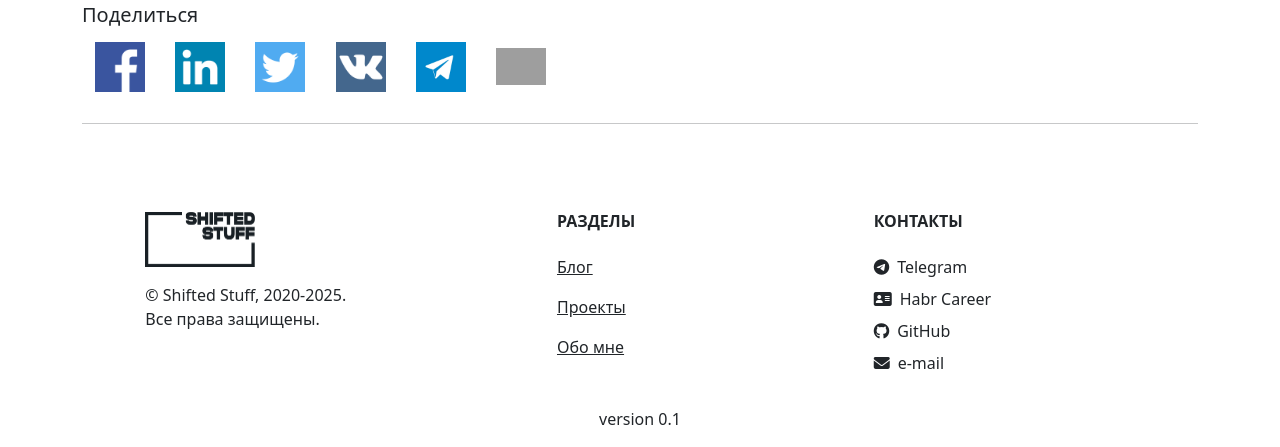
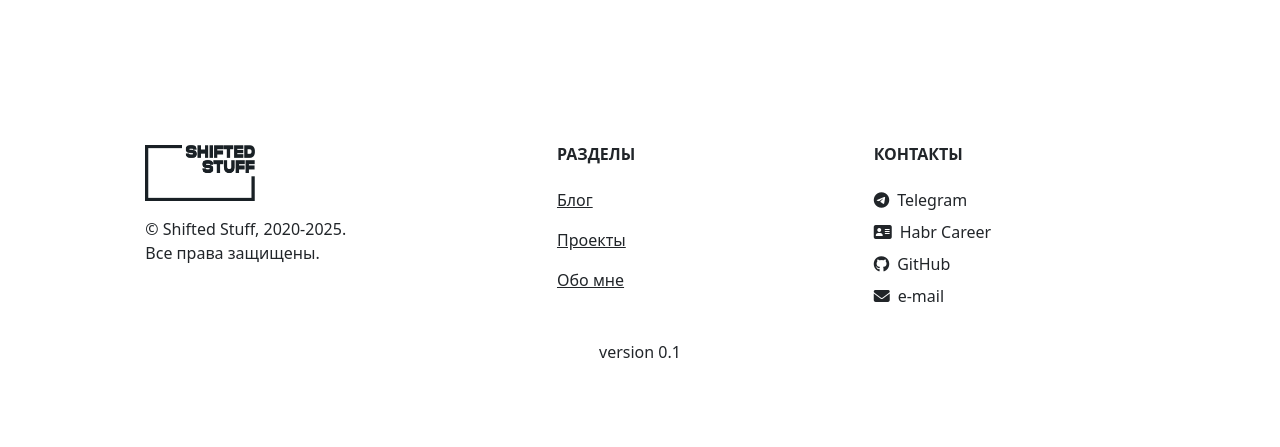
Before and after one commit to askopintsev/shiftedblog, a Django app: template shiftedblog/templates/blog/post/detail.html in a window 1280 px wide. Shown: the part 420-867 px from the top of the page. After the commit the page ends 778 px from the top, so only its background shows below. Run offline with Django 3.2, Linux system fonts and the light colour scheme; the template is opened without the code that fills it, so the values that code supplies are empty; parts of the project's set-up code (start-up, migrations or seed data) failed here and were passed over; some libraries are stand-ins or nearby versions; grey boxes are pictures that could not be loaded.

Commit message:
update templates

```diff
--- a/shiftedblog/templates/blog/base.html
+++ b/shiftedblog/templates/blog/base.html
@@ -13,22 +13,22 @@
           integrity="sha384-BmbxuPwQa2lc/FVzBcNJ7UAyJxM6wuqIj61tLrc4wSX0szH/Ev+nYRRuWlolflfl" rel="stylesheet">
     <link href="{% static 'blog/css/' %}blog.css" rel="stylesheet">
     <!-- favicon-->
-    <link rel="apple-touch-icon" sizes="57x57" href="{% static 'img/favicons/' %}apple-icon-57x57.png">
-    <link rel="apple-touch-icon" sizes="60x60" href="{% static 'img/favicons/' %}apple-icon-60x60.png">
-    <link rel="apple-touch-icon" sizes="72x72" href="{% static 'img/favicons/' %}apple-icon-72x72.png">
-    <link rel="apple-touch-icon" sizes="76x76" href="{% static 'img/favicons/' %}apple-icon-76x76.png">
-    <link rel="apple-touch-icon" sizes="114x114" href="{% static 'img/favicons/' %}apple-icon-114x114.png">
-    <link rel="apple-touch-icon" sizes="120x120" href="{% static 'img/favicons/' %}apple-icon-120x120.png">
-    <link rel="apple-touch-icon" sizes="144x144" href="{% static 'img/favicons/' %}apple-icon-144x144.png">
-    <link rel="apple-touch-icon" sizes="152x152" href="{% static 'img/favicons/' %}apple-icon-152x152.png">
-    <link rel="apple-touch-icon" sizes="180x180" href="{% static 'img/favicons/' %}apple-icon-180x180.png">
-    <link rel="icon" type="image/png" sizes="192x192"  href="{% static 'img/favicons/' %}android-icon-192x192.png">
-    <link rel="icon" type="image/png" sizes="32x32" href="{% static 'img/favicons/' %}favicon-32x32.png">
-    <link rel="icon" type="image/png" sizes="96x96" href="{% static 'img/favicons/' %}favicon-96x96.png">
-    <link rel="icon" type="image/png" sizes="16x16" href="{% static 'img/favicons/' %}favicon-16x16.png">
-    <link rel="manifest" href="{% static 'img/favicons/' %}manifest.json">
+    <link rel="apple-touch-icon" sizes="57x57" href="{% static 'blog/icons/favicons/' %}apple-icon-57x57.png">
+    <link rel="apple-touch-icon" sizes="60x60" href="{% static 'blog/icons/favicons/' %}apple-icon-60x60.png">
+    <link rel="apple-touch-icon" sizes="72x72" href="{% static 'blog/icons/favicons/' %}apple-icon-72x72.png">
+    <link rel="apple-touch-icon" sizes="76x76" href="{% static 'blog/icons/favicons/' %}apple-icon-76x76.png">
+    <link rel="apple-touch-icon" sizes="114x114" href="{% static 'blog/icons/favicons/' %}apple-icon-114x114.png">
+    <link rel="apple-touch-icon" sizes="120x120" href="{% static 'blog/icons/favicons/' %}apple-icon-120x120.png">
+    <link rel="apple-touch-icon" sizes="144x144" href="{% static 'blog/icons/favicons/' %}apple-icon-144x144.png">
+    <link rel="apple-touch-icon" sizes="152x152" href="{% static 'blog/icons/favicons/' %}apple-icon-152x152.png">
+    <link rel="apple-touch-icon" sizes="180x180" href="{% static 'blog/icons/favicons/' %}apple-icon-180x180.png">
+    <link rel="icon" type="image/png" sizes="192x192"  href="{% static 'blog/icons/favicons/' %}android-icon-192x192.png">
+    <link rel="icon" type="image/png" sizes="32x32" href="{% static 'blog/icons/favicons/' %}favicon-32x32.png">
+    <link rel="icon" type="image/png" sizes="96x96" href="{% static 'blog/icons/favicons/' %}favicon-96x96.png">
+    <link rel="icon" type="image/png" sizes="16x16" href="{% static 'blog/icons/favicons/' %}favicon-16x16.png">
+    <link rel="manifest" href="{% static 'blog/icons/favicons/' %}manifest.json">
     <meta name="msapplication-TileColor" content="#ffffff">
-    <meta name="msapplication-TileImage" content="{% static 'img/favicons/' %}ms-icon-144x144.png">
+    <meta name="msapplication-TileImage" content="{% static 'blog/icons/favicons/' %}ms-icon-144x144.png">
     <meta name="theme-color" content="#ffffff">
     <!-- CSS tweak for very custom css now for footer-->
     {% block css %}{% endblock css %}
--- a/shiftedblog/templates/blog/post/detail.html
+++ b/shiftedblog/templates/blog/post/detail.html
@@ -1,5 +1,4 @@
 {% extends "blog/base.html" %}
-{% load static %}
 
 {% block title %}{{ post.title }} | Shifted Stuff{% endblock %}
 
@@ -27,8 +26,8 @@
 </div>
 
 <div class="container">
-    <div class="container-fluid mb-4 p-0">
-        <img class="img-fluid" src="{% static '/' %}{{ post.cover_image }}">
+    <div class="container-fluid mb-4 p-0 d-flex justify-content-center align-items-center">
+        <img class="img-fluid" src="{{ post.cover_image.url|urlencode }}">
     </div>
     {% if post.cover_image_credits %}
         <figure>
@@ -59,7 +58,7 @@
                         <img alt="post_cover_image"
                              class="img-responsive rounded mx-auto my-auto"
                              height=158px
-                             src="{% static '/' %}{{ post.cover_image }}"
+                             src="media/{{ post.cover_image.url|urlencode }}"
                              width=auto>
                     </div>
                     <div class="col p-4 d-flex flex-column position-static">
@@ -86,7 +85,7 @@
                         <img alt="post_cover_image"
                              class="img-responsive rounded mx-auto my-auto"
                              height=158px
-                             src="{% static '/' %}{{ post.cover_image }}"
+                             src="media/{{ post.cover_image.url|urlencode }}"
                              width=auto>
                     </div>
                     <div class="col p-4 d-flex flex-column position-static">
--- a/shiftedblog/templates/blog/post/list.html
+++ b/shiftedblog/templates/blog/post/list.html
@@ -16,7 +16,7 @@
         <div class="col-sm-6 col-lg-4 mb-3">
             <div class="card mb-3 h-100 border rounded overflow-hidden shadow-sm">
                 <a href="{{ post.get_absolute_url }}">
-                    <img class="card-img-top" src="{% static '/' %}{{ post.cover_image }}" alt="{{ post.title }}">
+                    <img class="card-img-top" src="media/{{ post.cover_image }}" alt="{{ post.title }}">
                 </a>
                 <div class="card-body">
                     <a href="{{ post.get_absolute_url }}" class="text-decoration-none text-reset">
--- a/shiftedblog/templates/blog/post/social_buttons.html
+++ b/shiftedblog/templates/blog/post/social_buttons.html
@@ -2,40 +2,24 @@
 
 <h5>Поделиться</h5>
 <input class="visually-hidden" id="pageLink" type="text"
-       value="{{ request.build_absolute_uri }}{{ post.get_absolute_url }}">
+       value="{{ request.build_absolute_uri }}">
 <div class="row">
     <div class="col-sm-12">
         <button class="btn" type="button">
-            <a href="https://www.facebook.com/sharer/sharer.php?u={{ request.build_absolute_uri }}{{ post.get_absolute_url }}"
+            <a href="http://vk.com/share.php?url={{ request.build_absolute_uri }}"
                rel="nofollow" style="text-decoration: none" target="_blank">
-                <img src="{% static 'img/template/' %}facebook.png" width="50px">
+                <img src="{% static 'blog/icons/template/' %}vk.png" width="25px">
             </a>
         </button>
         <button class="btn" type="button">
-            <a href="http://www.odnoklassniki.ru/dk?st.cmd=addShare&st.s=1&st._surl={{ request.build_absolute_uri }}{{ post.get_absolute_url }}"
+            <a href="https://t.me/share/url?url={{ request.build_absolute_uri }}&text={{ post.title }}"
                rel="nofollow" style="text-decoration: none" target="_blank">
-                <img src="{% static 'img/template/' %}linkedin.png" width="50px">
+                <img src="{% static 'blog/icons/template/' %}telegram.jpg" width="25px">
             </a>
         </button>
-        <button class="btn" type="button">
-            <a href="https://twitter.com/share?url={{ request.build_absolute_uri }}{{ post.get_absolute_url }}"
-               rel="nofollow" style="text-decoration: none" target="_blank">
-                <img src="{% static 'img/template/' %}twitter.png" width="50px">
-            </a>
+        <button class="btn btn-block" type="button" onclick="myFunction()">
+            <img src="{% static 'blog/icons/template/' %}link.png" width="25px">
         </button>
-        <button class="btn" type="button">
-            <a href="http://vk.com/share.php?url={{ request.build_absolute_uri }}{{ post.get_absolute_url }}"
-               rel="nofollow" style="text-decoration: none" target="_blank">
-                <img src="{% static 'img/template/' %}vk.png" width="50px">
-            </a>
-        </button>
-        <button class="btn" type="button">
-            <a href="https://t.me/share/url?url={{ request.build_absolute_uri }}{{ post.get_absolute_url }}&text={{ post.title }}"
-               rel="nofollow" style="text-decoration: none" target="_blank">
-                <img src="{% static 'img/template/' %}telegram.jpg" width="50px">
-            </a>
-        </button>
-        <button class="btn btn-block" type="button" onclick="myFunction()"><img src="{% static 'img/template/' %}link.png" width="50px"></button>
     </div>
 </div>
 
```
Also changed, not shown: shiftedblog/templates/admin/base.html (deleted, +0 -64 lines).
